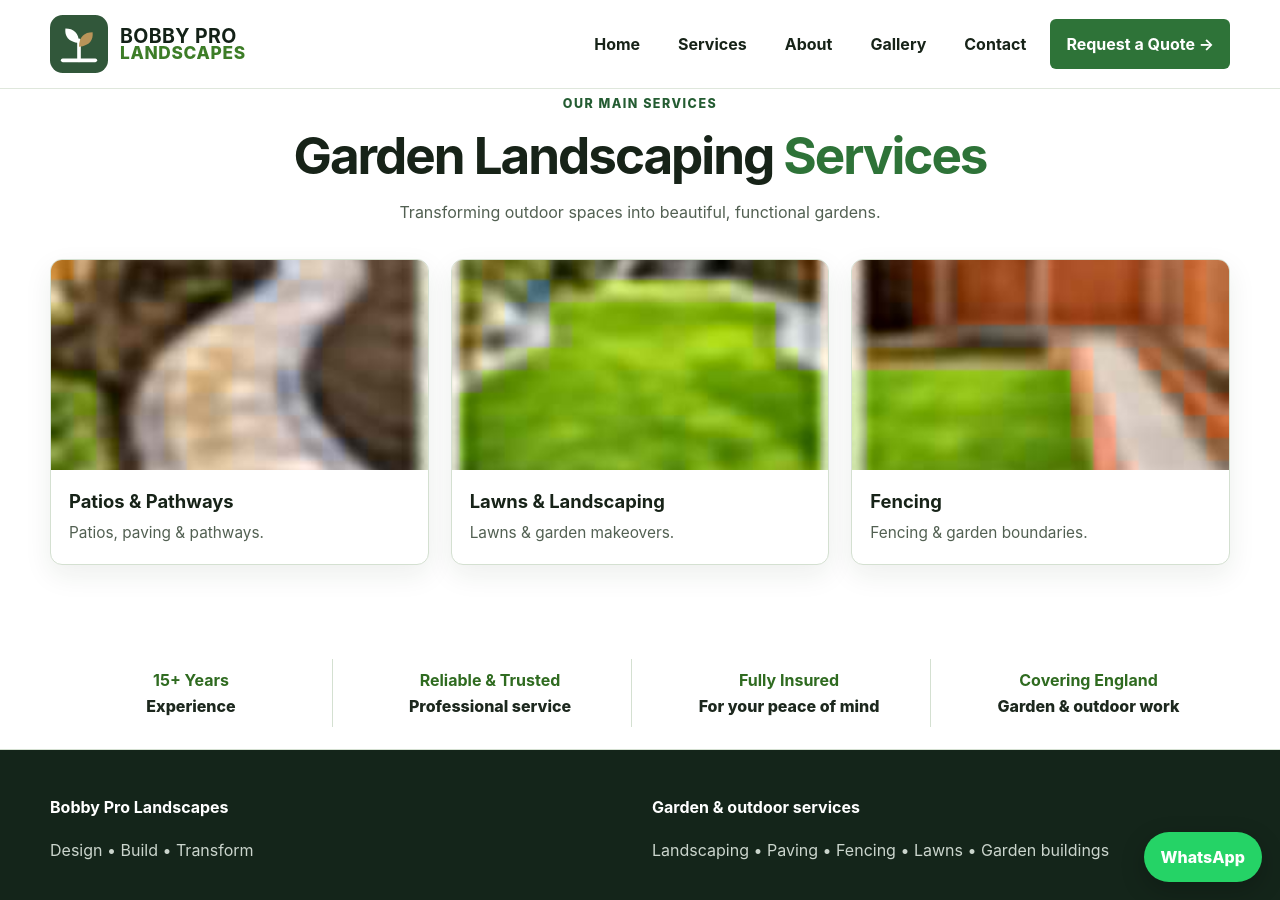
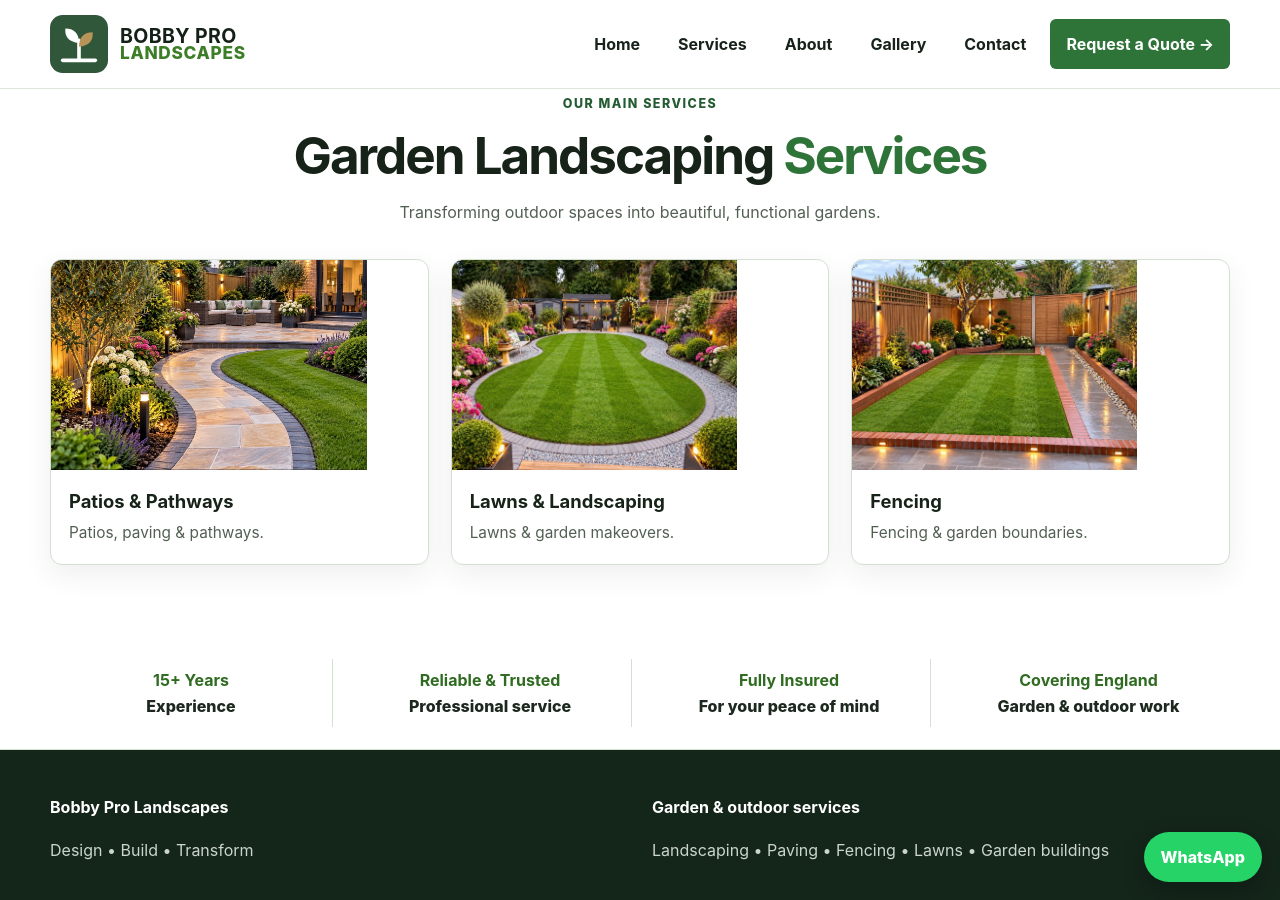
Before and after one commit to arsalanbobby/Bobby-Pro-Landscapes, a Jekyll site: the page built from index.md, in a window 1280 px wide and 900 px high, scrolled down 719 px. Built offline with Jekyll 4.4.1, drawn with Linux system fonts in a browser that asks for light colours.

Commit message:
Use uploaded high-resolution service photos

```diff
--- a/index.md
+++ b/index.md
@@ -24,7 +24,7 @@ description: Bobby Pro Landscapes provides professional garden landscaping, pavi
 
     <div class="polished-service-grid">
       <article class="polished-service-card">
-        <div class="polished-service-photo patio" role="img" aria-label="Patio and pathway landscaping"></div>
+        <img class="polished-service-photo" src="{{ '/assets/images/IMG_4869.jpg' | relative_url }}" alt="Patio and pathway landscaping">
         <div class="polished-service-body">
           <h3>Patios & Pathways</h3>
           <p>Patios, paving & pathways.</p>
@@ -32,7 +32,7 @@ description: Bobby Pro Landscapes provides professional garden landscaping, pavi
       </article>
 
       <article class="polished-service-card">
-        <div class="polished-service-photo lawn" role="img" aria-label="Finished landscaped lawn"></div>
+        <img class="polished-service-photo" src="{{ '/assets/images/IMG_4870.jpg' | relative_url }}" alt="Finished landscaped lawn">
         <div class="polished-service-body">
           <h3>Lawns & Landscaping</h3>
           <p>Lawns & garden makeovers.</p>
@@ -40,7 +40,7 @@ description: Bobby Pro Landscapes provides professional garden landscaping, pavi
       </article>
 
       <article class="polished-service-card">
-        <div class="polished-service-photo fence" role="img" aria-label="Garden fencing project"></div>
+        <img class="polished-service-photo" src="{{ '/assets/images/IMG_4871.jpg' | relative_url }}" alt="Garden fencing project">
         <div class="polished-service-body">
           <h3>Fencing</h3>
           <p>Fencing & garden boundaries.</p>
```
